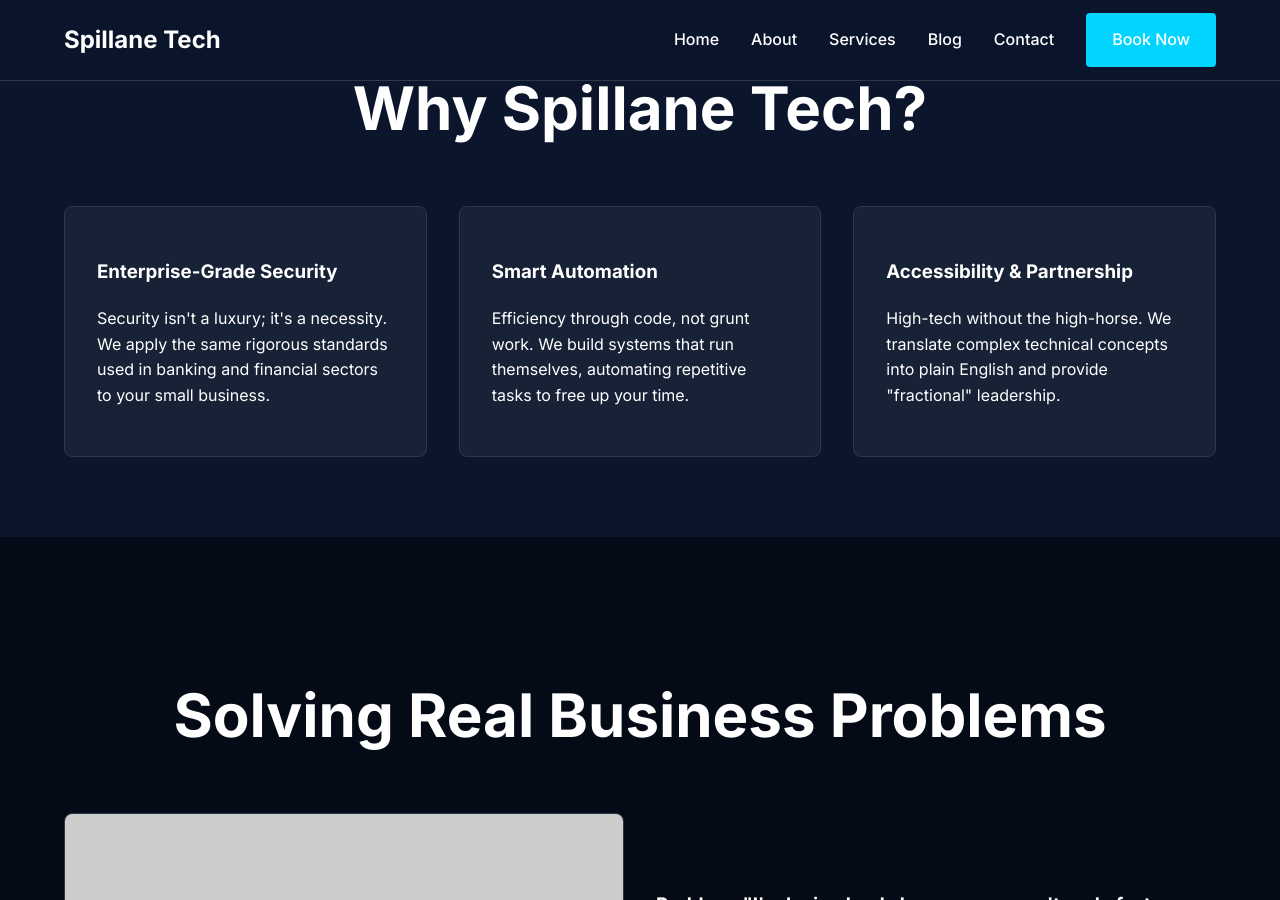
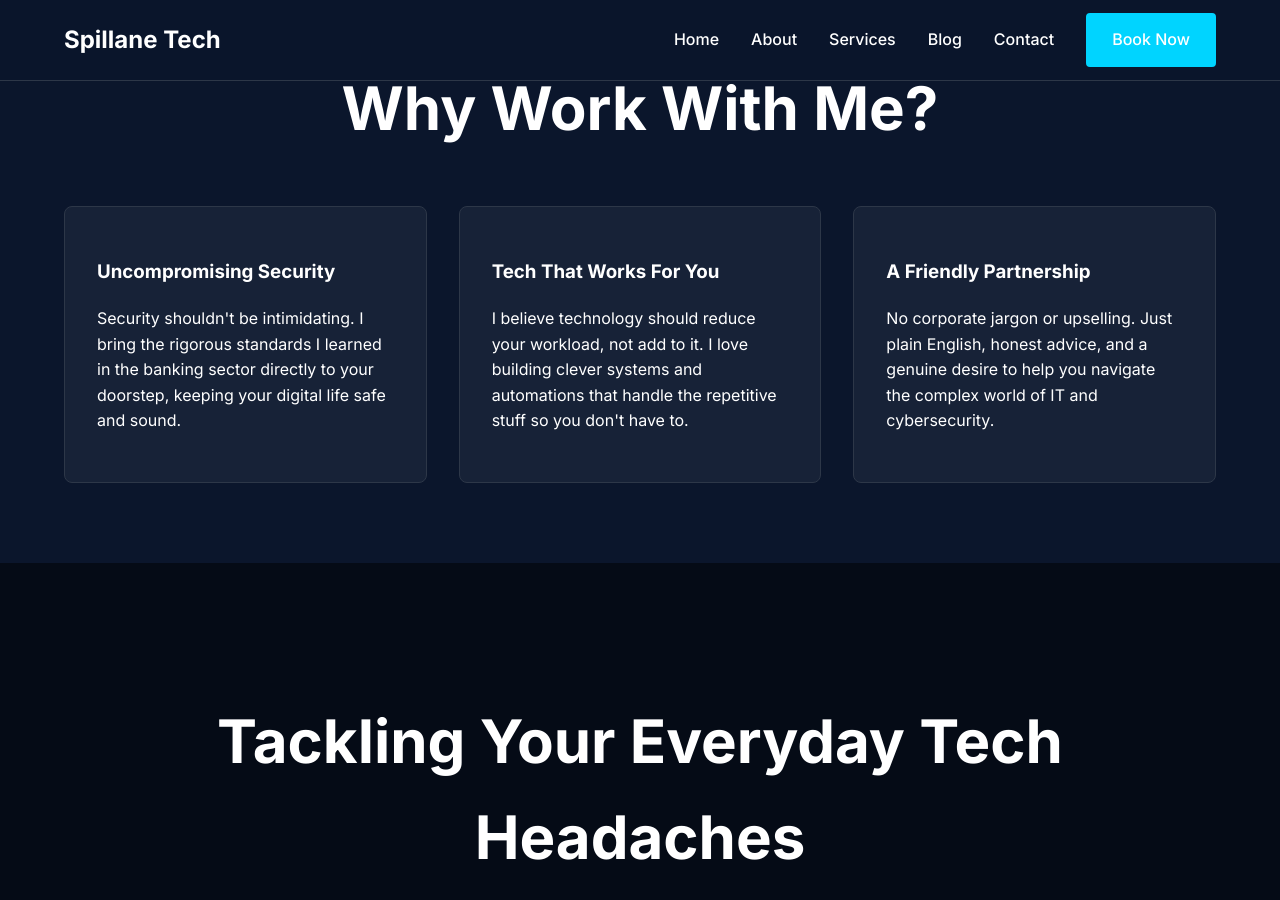
Before and after one commit to kspillane/Spillanetech-website, a Jekyll site: the page built from index.html, in a window 1280 px wide and 900 px high, scrolled down 790 px. Built offline with Jekyll 4.4.1, drawn with Linux system fonts in a browser that asks for light colours; nearby versions of some CDN libraries; some of the changed text lies outside the part shown.

Commit message:
Refactored website tone

```diff
--- a/_includes/hero.html
+++ b/_includes/hero.html
@@ -1,11 +1,10 @@
 <section class="hero">
     <div class="container hero-content">
-        <h1>Democratizing Enterprise IT for Small Business</h1>
-        <p class="lead">Secure, automated, and strategic IT solutions without the enterprise price tag.</p>
+        <h1>IT & Security Consulting, Made Personal</h1>
+        <p class="lead">Friendly, straightforward tech solutions tailored to your unique needs—no corporate jargon, just results.</p>
         <div>
-            <a href="#" class="btn">Book a Consultation</a>
-            <a href="{{ '/services.html' | relative_url }}" class="btn btn-outline" style="margin-left: 1rem;">View
-                Services</a>
+            <a href="#" class="btn">Let's Chat</a>
+            <a href="{{ '/services.html' | relative_url }}" class="btn btn-outline" style="margin-left: 1rem;">See How I Can Help</a>
         </div>
     </div>
 </section>
--- a/index.html
+++ b/index.html
@@ -9,23 +9,20 @@
 <section class="section">
     <div class="container">
         <div class="section-title">
-            <h2>Why Spillane Tech?</h2>
+            <h2>Why Work With Me?</h2>
         </div>
         <div class="grid grid-3">
             <div class="pillar-card">
-                <h3>Enterprise-Grade Security</h3>
-                <p>Security isn't a luxury; it's a necessity. We apply the same rigorous standards used in banking and
-                    financial sectors to your small business.</p>
+                <h3>Uncompromising Security</h3>
+                <p>Security shouldn't be intimidating. I bring the rigorous standards I learned in the banking sector directly to your doorstep, keeping your digital life safe and sound.</p>
             </div>
             <div class="pillar-card">
-                <h3>Smart Automation</h3>
-                <p>Efficiency through code, not grunt work. We build systems that run themselves, automating repetitive
-                    tasks to free up your time.</p>
+                <h3>Tech That Works For You</h3>
+                <p>I believe technology should reduce your workload, not add to it. I love building clever systems and automations that handle the repetitive stuff so you don't have to.</p>
             </div>
             <div class="pillar-card">
-                <h3>Accessibility & Partnership</h3>
-                <p>High-tech without the high-horse. We translate complex technical concepts into plain English and
-                    provide "fractional" leadership.</p>
+                <h3>A Friendly Partnership</h3>
+                <p>No corporate jargon or upselling. Just plain English, honest advice, and a genuine desire to help you navigate the complex world of IT and cybersecurity.</p>
             </div>
         </div>
     </div>
@@ -35,7 +32,7 @@
 <section class="section" style="background: var(--color-bg-dark);">
     <div class="container">
         <div class="section-title">
-            <h2>Solving Real Business Problems</h2>
+            <h2>Tackling Your Everyday Tech Headaches</h2>
         </div>
 
         <!-- Feature 1 -->
@@ -48,8 +45,7 @@
                 <h3>Problem: "I'm losing leads because we can't reply fast enough."</h3>
                 <p class="text-muted">A customer fills out a contact form at 7 PM. By the time you reply at 9 AM the
                     next day, they’ve already hired your competitor.</p>
-                <p><strong>The Spillane Tech Solution:</strong> We build custom automation flows that instantly
-                    acknowledge leads, enter them into your CRM, and alert your sales team immediately.</p>
+                <p><strong>How I Can Help:</strong> I can build simple, effective automation flows that instantly acknowledge messages, organize your contacts, and make sure you never miss an opportunity.</p>
             </div>
         </div>
 
@@ -63,8 +59,7 @@
                 <h3>Problem: "My WiFi is spotty and my POS terminals keep freezing."</h3>
                 <p class="text-muted">You have a line of customers, but your card reader is "connecting..." for 30
                     seconds. It’s embarrassing and costs you sales.</p>
-                <p><strong>The Spillane Tech Solution:</strong> We map your facility and install enterprise-grade Wi-Fi
-                    access points to eliminate dead zones.</p>
+                <p><strong>How I Can Help:</strong> Let's map out your space and install a robust, reliable Wi-Fi setup that completely eliminates dead zones, whether you're at the office or working from home.</p>
             </div>
         </div>
 
@@ -78,8 +73,7 @@
                 <h3>Problem: "I'm being quoted $50k for a project and I don't know if I need it."</h3>
                 <p class="text-muted">You feel like a vendor is upselling you on expensive tech you don't understand,
                     but you lack the technical expertise to push back.</p>
-                <p><strong>The Spillane Tech Solution:</strong> We act as your neutral advocate. We review vendor
-                    proposals and tell you plainly if you are getting a good deal.</p>
+                <p><strong>How I Can Help:</strong> I'll gladly be your sounding board and advocate. I can review proposals with you, cut through the marketing speak, and give you friendly, straightforward advice.</p>
             </div>
         </div>
 
@@ -89,8 +83,8 @@
 <!-- Mini Contact & CTA -->
 <section class="section">
     <div class="container" style="max-width: 600px; text-align: center;">
-        <h2>Ready to Upgrade Your IT?</h2>
-        <p class="lead" style="margin-bottom: 2rem;">Stop struggling with tech. Start focusing on growth.</p>
+        <h2>Let's Solve Your Tech Challenges</h2>
+        <p class="lead" style="margin-bottom: 2rem;">Let's figure out the right solution for you—no pressure, just friendly advice.</p>
 
         <div style="background: rgba(255,255,255,0.05); padding: 2rem; border-radius: 8px; text-align: left;">
             <form action="#" method="POST">
@@ -107,7 +101,7 @@
         </div>
 
         <div style="margin-top: 2rem;">
-            <a href="#" class="btn btn-outline">Or Book a Call Directly</a>
+            <a href="#" class="btn btn-outline">Or Book a Time to Chat</a>
         </div>
     </div>
 </section>
```
Also changed, not shown: about.md (+5 -5 lines), contact.md (+1 -1 lines), services.md (+7 -7 lines).
